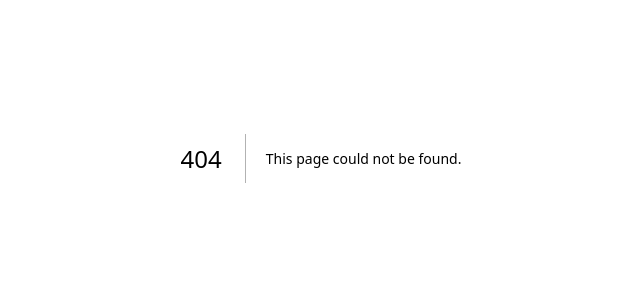
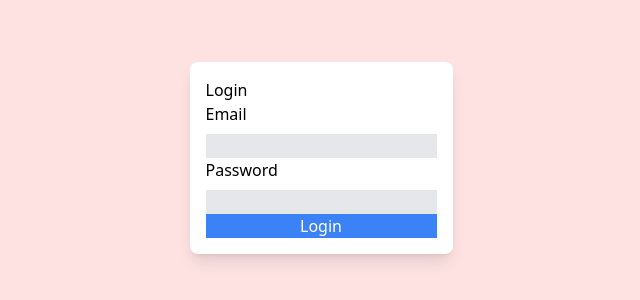
Before and after one commit to didar-dev/Nextjs-ecommerce, a Next.js app: page /Login in a window 1280 px wide. Before the commit this address had no page. Shown: the part 242-542 px from the top of the page, without its empty margins (319-959 px from the left). Built offline with nearby package versions, Linux system fonts and the light colour scheme.

Commit message:
zustand to state

```diff
--- /dev/null
+++ b/app/Login/head.tsx
@@ -0,0 +1,10 @@
+export default function Head() {
+  return (
+    <>
+      <title>Login</title>
+      <meta content="width=device-width, initial-scale=1" name="viewport" />
+      <meta name="description" content="Generated by create next app" />
+      <link rel="icon" href="/favicon.ico" />
+    </>
+  );
+}
--- /dev/null
+++ b/app/Login/layout.tsx
@@ -0,0 +1,16 @@
+export default function RootLayout({
+  children,
+}: {
+  children: React.ReactNode;
+}) {
+  return (
+    <html lang="en">
+      {/*
+        <head /> will contain the components returned by the nearest parent
+        head.tsx. Find out more at https://beta.nextjs.org/docs/api-reference/file-conventions/head
+      */}
+      <head />
+      <body>{children}</body>
+    </html>
+  );
+}
--- /dev/null
+++ b/app/Login/page.tsx
@@ -0,0 +1,62 @@
+"use client";
+import React, { useRef } from "react";
+import { setCookie, getCookie } from "cookies-next";
+type res = {
+  token: string;
+};
+export default function Login() {
+  const email = useRef("");
+  const password = useRef("");
+  async function onSubmit() {
+    const res = await fetch("/api/auth/login", {
+      method: "POST",
+      headers: { "Content-Type": "application/json" },
+      body: JSON.stringify({
+        email: email.current,
+        password: password.current,
+      }),
+    });
+    if (res.ok) {
+      setCookie("token", await res.json().then((res: res) => res.token));
+    } else {
+      alert("Login failed");
+    }
+  }
+
+  return (
+    <div className="bg-red-100 flex flex-col items-center justify-center min-h-screen py-2">
+      <div className="flex flex-col items-center justify-center bg-white p-4 rounded-lg shadow-lg">
+        <div className="flex flex-col items-center justify-center">
+          <div className="w-full max-w-sm">
+            <h2>Login</h2>
+            <form name="form" method="post" onSubmit={() => onSubmit()}>
+              <div className="flex flex-col gap-2 justify-center">
+                <label htmlFor="email">Email</label>
+                <input
+                  onChange={(e) => (email.current = e.target.value)}
+                  type="text"
+                  className="bg-gray-200"
+                  name="email"
+                />
+              </div>
+              <div className="flex flex-col gap-2 justify-center">
+                <label htmlFor="password">Password</label>
+                <input
+                  type="password"
+                  onChange={(e) => (password.current = e.target.value)}
+                  className="bg-gray-200"
+                  name="password"
+                />
+              </div>
+              <div className="flex flex-col gap-2 justify-center">
+                <button type="submit" className="bg-blue-500 text-white">
+                  Login
+                </button>
+              </div>
+            </form>
+          </div>
+        </div>
+      </div>
+    </div>
+  );
+}
--- a/app/page.tsx
+++ b/app/page.tsx
@@ -1,3 +1,35 @@
-export default function Home() {
-  return <div></div>;
+import { cookies } from "next/headers"; // Import cookies
+import { useUserStore } from "../utils/store"; // Import store
+type User = {
+  name: string;
+  email: string;
+};
+type Profile = {
+  user: User;
+};
+
+async function getProfile(token: string) {
+  const res = await fetch("http://localhost:3000/api/auth/profile", {
+    method: "GET",
+    headers: {
+      Authorization: `Bearer ${token}`,
+    },
+  });
+  let profile: Profile = await res.json();
+  useUserStore.setState({ user: profile }); // Set store
+  if (res.status !== 200) {
+    return null;
+  } else {
+    return profile;
+  }
 }
+export default async function Page() {
+  let user: any = null;
+  const nextCookies = cookies();
+  const token = nextCookies.get("token")?.value; // Find cookie
+  if (token) {
+    user = await getProfile(token);
+  }
+
+  return <div> {user ? user.profile.name : "Not logged in"} </div>;
+}
--- a/next.config.js
+++ b/next.config.js
@@ -3,6 +3,7 @@ const nextConfig = {
   experimental: {
     appDir: true,
   },
-}
+  reactStrictMode: false,
+};
 
-module.exports = nextConfig
+module.exports = nextConfig;
--- a/package.json
+++ b/package.json
@@ -14,12 +14,14 @@
     "@types/react": "18.0.27",
     "@types/react-dom": "18.0.10",
     "bcryptjs": "^2.4.3",
+    "cookies-next": "^2.1.1",
     "jsonwebtoken": "^9.0.0",
     "mongoose": "^6.9.1",
     "next": "13.1.6",
     "react": "18.2.0",
     "react-dom": "18.2.0",
-    "typescript": "4.9.5"
+    "typescript": "4.9.5",
+    "zustand": "^4.3.2"
   },
   "devDependencies": {
     "autoprefixer": "^10.4.13",
--- a/pages/api/auth/login.ts
+++ b/pages/api/auth/login.ts
@@ -12,10 +12,18 @@ type Data = {
   user: any;
 };
 
-export default function handler(
+export default async function handler(
   req: NextApiRequest,
   res: NextApiResponse<Data>
 ) {
+  if (req.method !== "POST") {
+    return res.status(405).json({
+      error: "Method not allowed",
+      success: "",
+      token: "",
+      user: undefined,
+    });
+  }
   const { email, password } = req.body;
   if (!email || !password) {
     return res.status(422).json({
@@ -26,7 +34,7 @@ export default function handler(
     });
   }
   let existingUser: any;
-  connectDB()
+  await connectDB()
     .then(async () => {
       try {
         existingUser = await User.findOne({ email: email });
--- /dev/null
+++ b/pages/api/auth/profile.ts
@@ -0,0 +1,83 @@
+import type { NextApiRequest, NextApiResponse } from "next";
+import connectDB from "../../../utils/mongoConnect";
+import User from "../../../models/User";
+const bcrypt = require("bcryptjs");
+const jwt = require("jsonwebtoken");
+
+type Data = {
+  error: string;
+  success: string;
+  token: string;
+  profile: any;
+};
+
+export default async function handler(
+  req: NextApiRequest,
+  res: NextApiResponse<Data>
+) {
+  if (req.method !== "GET") {
+    return res.status(405).json({
+      error: "Method not allowed",
+      success: "",
+      token: "",
+      profile: undefined,
+    });
+  }
+  let token = req.headers?.authorization?.split(" ")[1];
+  if (!token) {
+    return res.status(422).json({
+      error: "Please add all the fields",
+      success: "",
+      token: "",
+      profile: undefined,
+    });
+  }
+  /// verify token and get user
+  const Token = jwt.verify(token, process.env.JWT_SECRET);
+  if (!Token) {
+    return res.status(422).json({
+      error: "Invalid token",
+      success: "",
+      token: "",
+      profile: undefined,
+    });
+  }
+  let existingUser: any;
+  await connectDB()
+    .then(async () => {
+      try {
+        existingUser = await User.findOne({ _id: Token.id });
+      } catch (err) {
+        console.log(err);
+        res.status(500).json({
+          error: "Something went wrong",
+          success: "",
+          token: "",
+          profile: undefined,
+        });
+      }
+      if (!existingUser) {
+        res.status(422).json({
+          error: "User does not exist",
+          success: "",
+          token: "",
+          profile: undefined,
+        });
+      }
+      res.status(200).json({
+        error: "",
+        success: "User found",
+        token: "",
+        profile: existingUser,
+      });
+    })
+    .catch((err) => {
+      console.log(err);
+      res.status(500).json({
+        error: "Something went wrong",
+        success: "",
+        token: "",
+        profile: undefined,
+      });
+    });
+}
--- a/tsconfig.json
+++ b/tsconfig.json
@@ -24,6 +24,6 @@
       "@/*": ["./*"]
     }
   },
-  "include": ["next-env.d.ts", "**/*.ts", "**/*.tsx", ".next/types/**/*.ts"],
+  "include": ["next-env.d.ts", "**/*.ts", "**/*.tsx", ".next/types/**/*.ts", "app/Login/page.tsx", "app/Login/layout.tsx"],
   "exclude": ["node_modules"]
 }
--- /dev/null
+++ b/utils/store.ts
@@ -0,0 +1,6 @@
+import { create } from "zustand";
+//// create a state to save user info
+export const useUserStore = create((set) => ({
+  user: null,
+  setUser: (user: any) => set({ user }),
+}));
```
Also changed, not shown: app/layout.tsx (+3 -7 lines), components/NavBar/Navbar.tsx (added), 2 other files (tests, documents, lock files or other folders).
